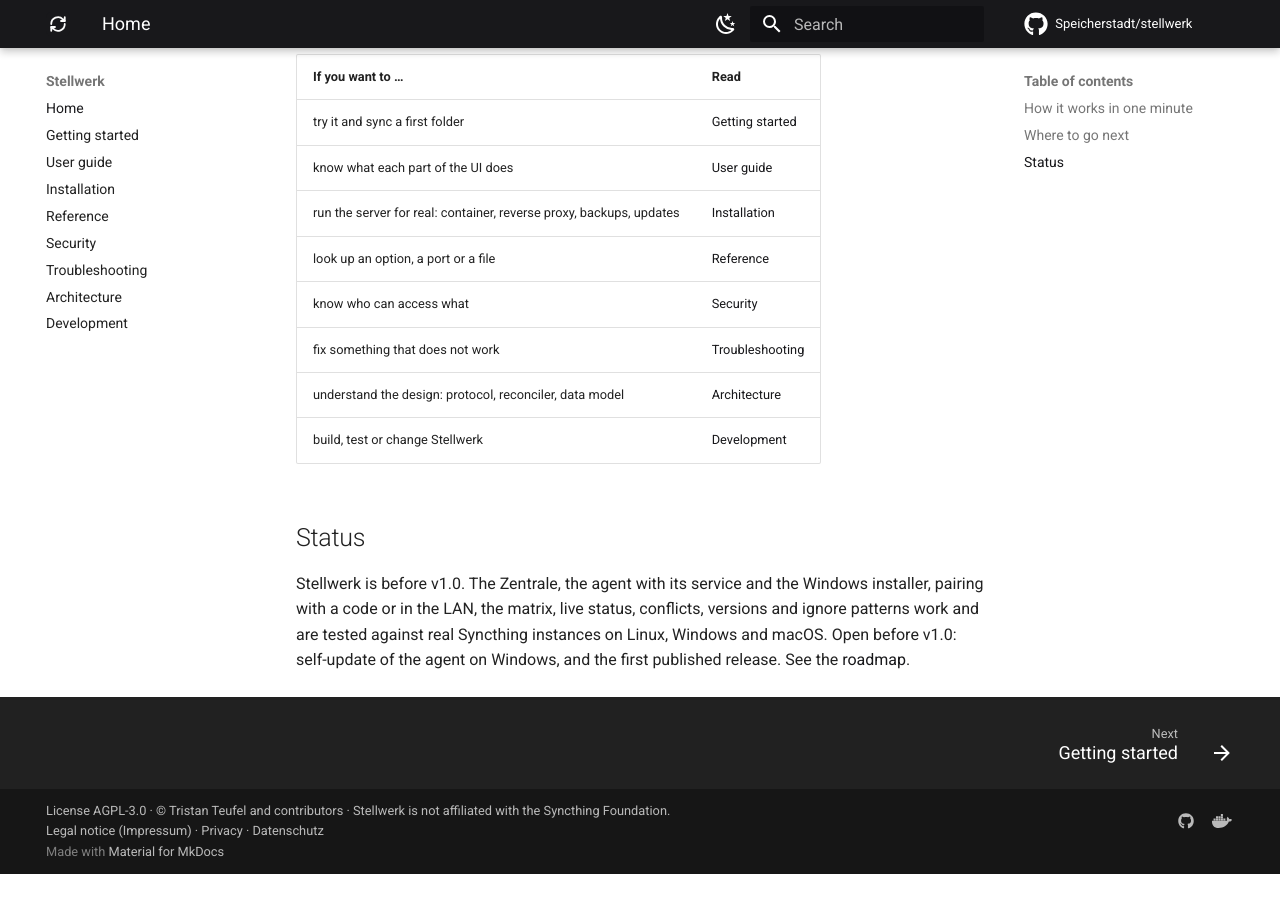
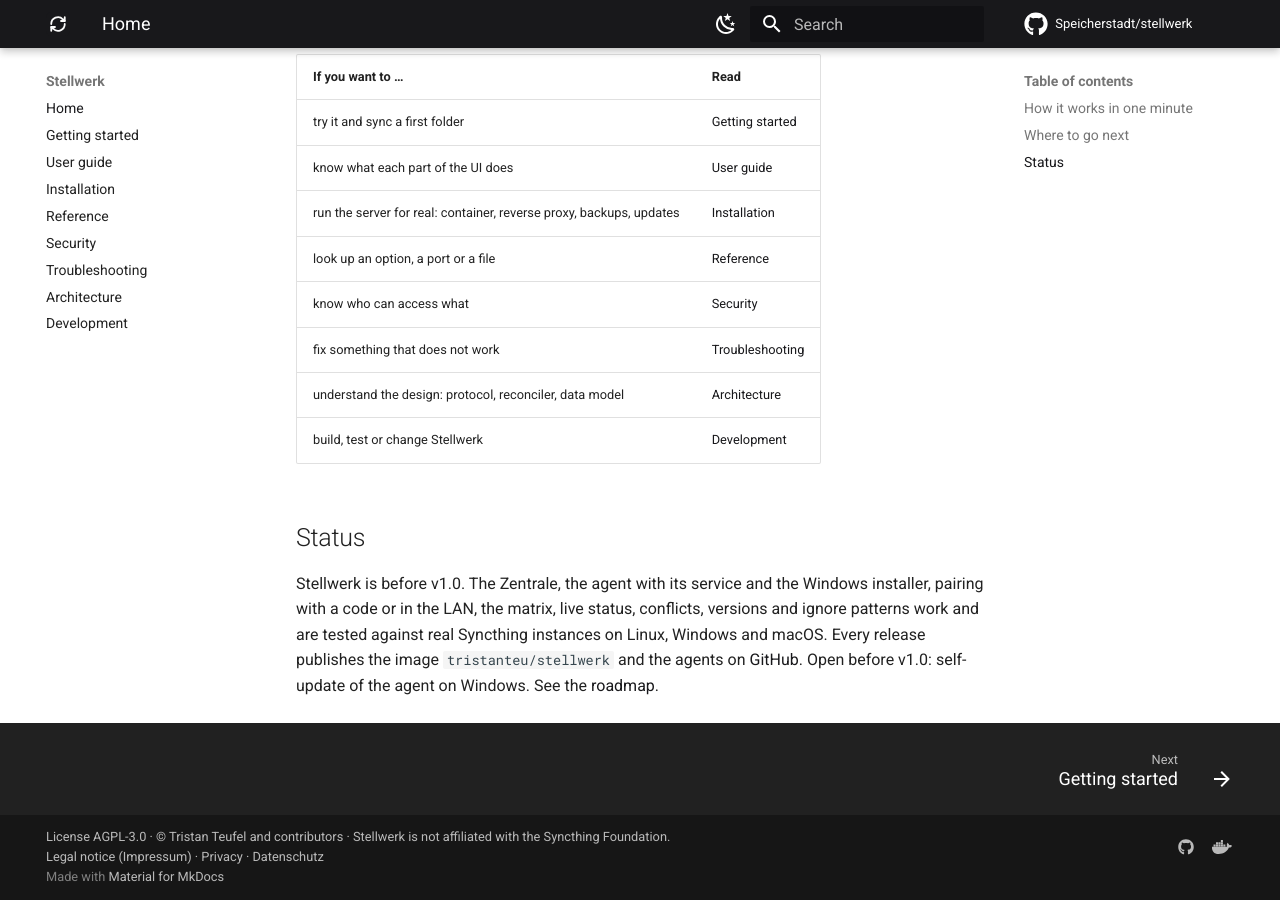
Before and after one commit to firsttris/stellwerk, an MkDocs documentation site: the page built from docs/index.md, in a window 1280 px wide and 900 px high, scrolled down 1677 px. Built offline with MkDocs 1.6.1 and Material for MkDocs 9.7.7, drawn with Linux system fonts in a browser that asks for light colours; plug-ins that fetch from the network failed and are left out; comment, search, counter and statistics services are not loaded; before the commit the page ends 2551 px from its top, so only the background shows below that.

Commit message:
Say that Stellwerk has releases (#40)
* Say that Stellwerk has releases

The FAQ said 'There is no release yet' and the docs start page listed
'the first published release' as open, while GitHub has releases up to
v0.1.12. The README's note before v1.0 called the agents' self-update
the last piece; the roadmap in docs/architecture.md has it done on Linux
and macOS and open on Windows only.

Co-Authored-By: Claude Opus 5.5 <noreply@anthropic.com>
Claude-Session: https://claude.ai/code/session_01Y3rdfYnE2davg5rFYfiffz

* README.de.md: say that Stellwerk has releases

Matches the fix to README.md in its own pull request: releases up to
v0.1.12 are out, and only the agent's self-update on Windows is open.

Co-Authored-By: Claude Opus 5.5 <noreply@anthropic.com>
Claude-Session: https://claude.ai/code/session_01Y3rdfYnE2davg5rFYfiffz

---------

Co-authored-by: Claude <noreply@anthropic.com>

```diff
--- a/docs/index.md
+++ b/docs/index.md
@@ -53,6 +53,7 @@ flowchart LR
 
 Stellwerk is before v1.0. The Zentrale, the agent with its service and the Windows installer,
 pairing with a code or in the LAN, the matrix, live status, conflicts, versions and ignore
-patterns work and are tested against real Syncthing instances on Linux, Windows and macOS. Open
-before v1.0: self-update of the agent on Windows, and the first published release. See the
-[roadmap](architecture.md#roadmap).
+patterns work and are tested against real Syncthing instances on Linux, Windows and macOS. Every
+release publishes the image `tristanteu/stellwerk` and the agents on
+[GitHub](https://github.com/Speicherstadt/stellwerk/releases). Open before v1.0: self-update of
+the agent on Windows. See the [roadmap](architecture.md#roadmap).
```
Also changed, not shown: README.de.md (+3 -3 lines), README.md (+3 -2 lines).
